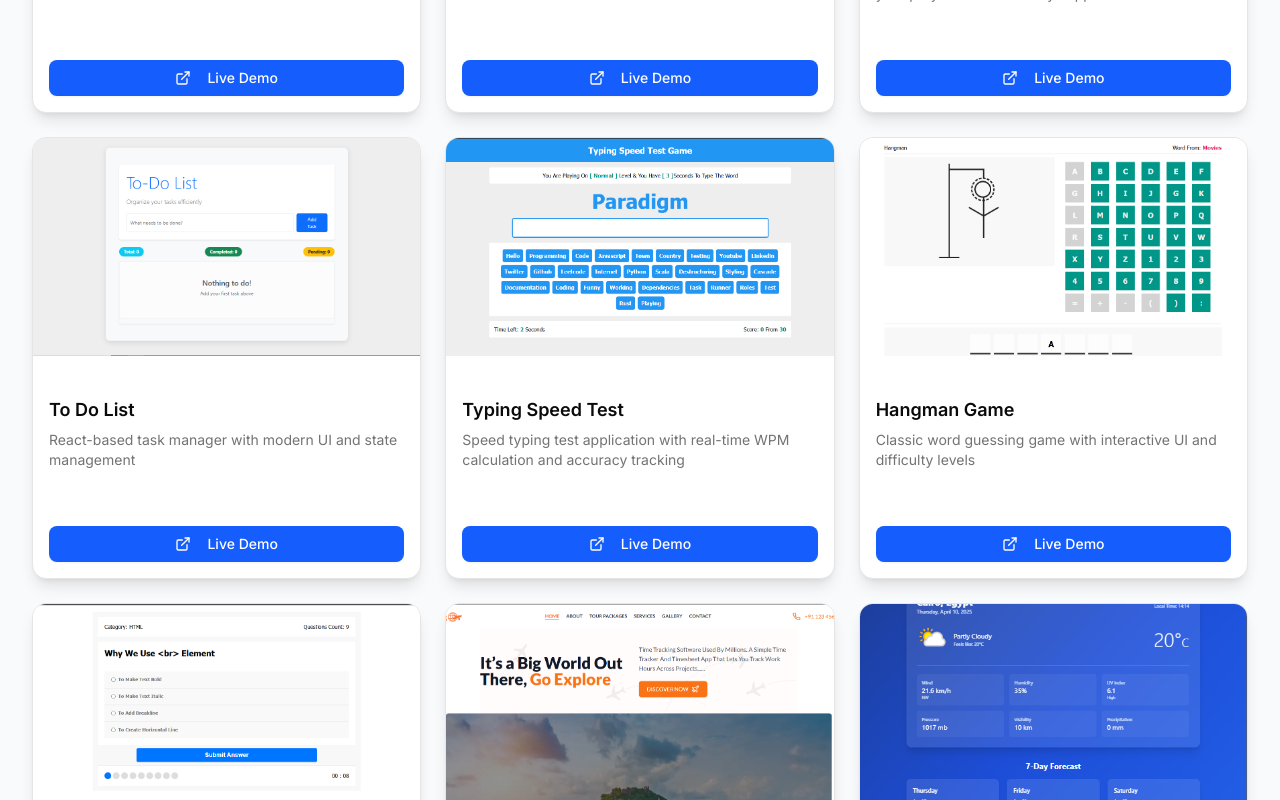
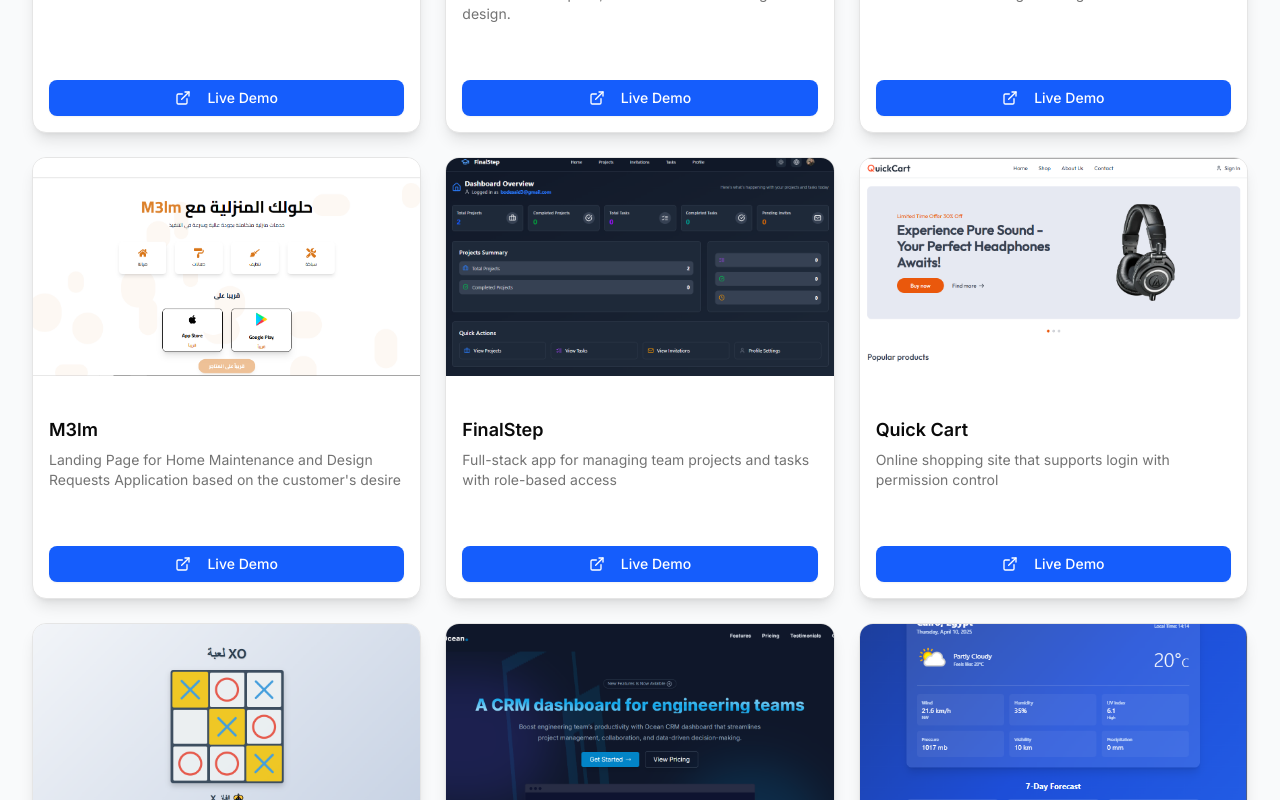
Before and after one commit to AbdlrhmanSaid/myportfolio, a Next.js app: page / in a window 1280 px wide. Shown: the part 2400-3200 px from the top of the page. Built offline with nearby package versions, Linux system fonts and the light colour scheme.

Commit message:
Refactor Contact component to use MotionButton for enhanced animations; reverse filteredProjects mapping in Projects component for consistent key usage and update no projects found message styling for better visibility

```diff
--- a/src/components/Contact.jsx
+++ b/src/components/Contact.jsx
@@ -17,6 +17,7 @@ export default function Contact() {
     message: "",
   });
   const [isSubmitting, setIsSubmitting] = useState(false);
+  const MotionButton = motion(Button);
 
   const handleSubmit = async (e) => {
     e.preventDefault();
@@ -331,7 +332,7 @@ export default function Contact() {
                 animate={{ opacity: 1 }}
                 transition={{ delay: 0.6 }}
               >
-                <Button
+                <MotionButton
                   type="submit"
                   className="w-full bg-blue-600 hover:bg-blue-700 text-white"
                   disabled={isSubmitting}
@@ -339,7 +340,7 @@ export default function Contact() {
                   whileTap={{ scale: 0.98 }}
                 >
                   {isSubmitting ? "Sending..." : "Send Message"}
-                </Button>
+                </MotionButton>
               </motion.div>
             </motion.form>
           </motion.div>
--- a/src/components/Projects.jsx
+++ b/src/components/Projects.jsx
@@ -153,12 +153,8 @@ export default function Projects() {
             initial="hidden"
             animate="show"
           >
-            {filteredProjects.map((project) => (
-              <motion.div
-                key={project.title}
-                variants={item}
-                whileHover={{ y: -5 }}
-              >
+            {filteredProjects.reverse().map((project, index) => (
+              <motion.div key={index} variants={item} whileHover={{ y: -5 }}>
                 <Card className="group h-full flex flex-col overflow-hidden shadow-lg hover:shadow-xl transition-all duration-300">
                   <div className="aspect-video overflow-hidden relative">
                     <Image
@@ -221,7 +217,7 @@ export default function Projects() {
             initial={{ opacity: 0 }}
             animate={{ opacity: 1 }}
           >
-            <h3 className="text-xl font-medium text-gray-500 dark:text-gray-400">
+            <h3 className="text-xl font-medium text-gray-800 dark:text-gray-200">
               No projects found matching your criteria
             </h3>
             <Button
```
